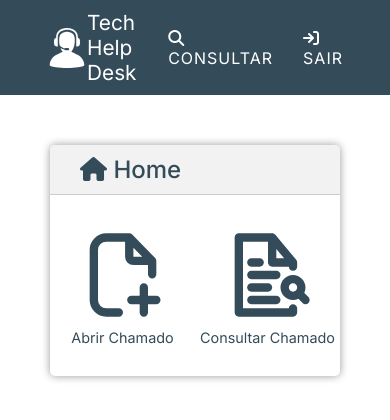
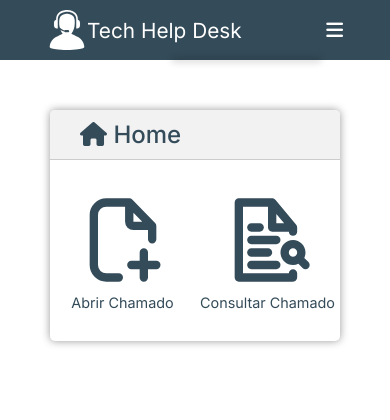
Before and after one commit to LucasFerreiraDev1/tech-help-desk, a PHP site: page /php/home.php in a window 390 px wide. Shown: the top 420 px of the page. Run offline with PHP 8.4, Linux system fonts and the light colour scheme; the visitor is signed in with stand-in values (Sample User, id 1).

Commit message:
App Tech Help  Desk
Responsividade

```diff
--- a/php/consult.php
+++ b/php/consult.php
@@ -17,6 +17,7 @@
     <meta charset="UTF-8">
     <meta name="viewport" content="width=device-width, initial-scale=1.0">
     <link rel="stylesheet" href="https://cdnjs.cloudflare.com/ajax/libs/font-awesome/6.7.2/css/all.min.css" integrity="sha512-Evv84Mr4kqVGRNSgIGL/F/aIDqQb7xQ2vcrdIwxfjThSH8CSR7PBEakCr51Ck+w+/U6swU2Im1vVX0SVk9ABhg==" crossorigin="anonymous" referrerpolicy="no-referrer" />
+    <script src="../src/js/script.js" defer></script>
     <link rel="stylesheet" href="../src/css/style.css">
     <link rel="shortcut icon" href="../src/svg/logo.svg" type="svg/x-icon">
     <title>Tech Help Desk</title>
--- a/php/home.php
+++ b/php/home.php
@@ -6,6 +6,7 @@
     <meta charset="UTF-8">
     <meta name="viewport" content="width=device-width, initial-scale=1.0">
     <link rel="stylesheet" href="https://cdnjs.cloudflare.com/ajax/libs/font-awesome/6.7.2/css/all.min.css" integrity="sha512-Evv84Mr4kqVGRNSgIGL/F/aIDqQb7xQ2vcrdIwxfjThSH8CSR7PBEakCr51Ck+w+/U6swU2Im1vVX0SVk9ABhg==" crossorigin="anonymous" referrerpolicy="no-referrer" />
+    <script src="../src/js/script.js" defer></script>
     <link rel="stylesheet" href="../src/css/style.css">
     <link rel="shortcut icon" href="../src/svg/logo.svg" type="svg/x-icon">
     <title>Tech Help Desk</title>
--- a/php/navbar.php
+++ b/php/navbar.php
@@ -4,6 +4,8 @@
             <img src="../src/svg/logo.svg" alt="Tech Help Desk" width="40">
             <h1 class="title-logo">Tech Help Desk</h1>
         </a>
+        <button type="button" class="btn-navbar"><i class="fa-solid fa-bars"></i></button>
+        <div class="menu-dropdown">
             <ul class="navbar-nav">
                 <li class="nav-item">
                     <a href="consult.php" class="nav-link"><i class="fa-solid fa-magnifying-glass"></i> consultar</a>
@@ -12,5 +14,6 @@
                     <a href="logoff.php" class="nav-link"><i class="fa-solid fa-arrow-right-to-bracket"></i> sair</a>
                 </li>
             </ul>
+        </div>
     </nav>
 </header>
--- a/php/open_ticket.php
+++ b/php/open_ticket.php
@@ -8,6 +8,7 @@
     <meta charset="UTF-8">
     <meta name="viewport" content="width=device-width, initial-scale=1.0">
     <link rel="stylesheet" href="https://cdnjs.cloudflare.com/ajax/libs/font-awesome/6.7.2/css/all.min.css" integrity="sha512-Evv84Mr4kqVGRNSgIGL/F/aIDqQb7xQ2vcrdIwxfjThSH8CSR7PBEakCr51Ck+w+/U6swU2Im1vVX0SVk9ABhg==" crossorigin="anonymous" referrerpolicy="no-referrer" />
+    <script src="../src/js/script.js" defer></script>
     <link rel="stylesheet" href="../src/css/style.css">
     <link rel="shortcut icon" href="../src/svg/logo.svg" type="svg/x-icon">
     <title>Tech Help Desk</title>
--- a/src/css/style.css
+++ b/src/css/style.css
@@ -14,6 +14,7 @@
 header {
     background-color:var(--color-navbar);
     padding: 10px;
+    position: relative;
 }
 
 /* Navegação */
@@ -53,7 +54,15 @@ header {
         color: #ccc;
     }
 }
-
+.btn-navbar {
+    background-color: transparent;
+    border: none;
+    color: #fff;
+    cursor: pointer;
+    display: none;
+    font-size: 1.2rem;
+    outline: none;
+}
 /* Tela de Login */
 
 .container-login {
@@ -272,3 +281,43 @@ main#open_ticket,
 main#consult {
     padding: 50px;
 }
+
+
+/* Media queries */
+
+@media screen and (max-width: 720px){
+    .btn-navbar {
+        display: block;
+    }
+    .menu-dropdown {
+        background-color: #f2f2f2;
+        border-radius: 0px 0px 10px 10px;
+        box-shadow: 0 0 7px 1px rgba(0,0,0,0.4);
+        position: absolute;
+        top: 60px;
+        right: 70px;
+        height: 0;
+        interpolate-size: allow-keywords;
+        transition: height .5s ease;
+        overflow: hidden;
+    }
+
+    .menu-dropdown.active {
+        height: auto;
+    }
+    .navbar-nav {
+        flex-direction: column;
+        gap: 5px;
+    }
+    .nav-item:hover {
+        background-color: #117686;
+        color: #fff;
+    }
+    .nav-item .nav-link {
+        color: #000;
+        display: block;
+        padding: 10px;
+        width: 100%;
+        text-align: center;
+    }
+}
--- /dev/null
+++ b/src/js/script.js
@@ -0,0 +1,13 @@
+
+const btn_navbar = document.querySelector('.btn-navbar');
+const dropDown = document.querySelector('.menu-dropdown');
+
+btn_navbar.addEventListener('click', ()=> {
+    dropDown.classList.toggle('active');
+
+    if(btn_navbar.innerHTML === '<i class="fa-solid fa-bars"></i>') {
+        btn_navbar.innerHTML = '<i class="fa-solid fa-x"></i>';
+    } else {
+        btn_navbar.innerHTML = '<i class="fa-solid fa-bars"></i>';
+    }
+});
```
Lines whose indentation alone changed are shown as unchanged.
